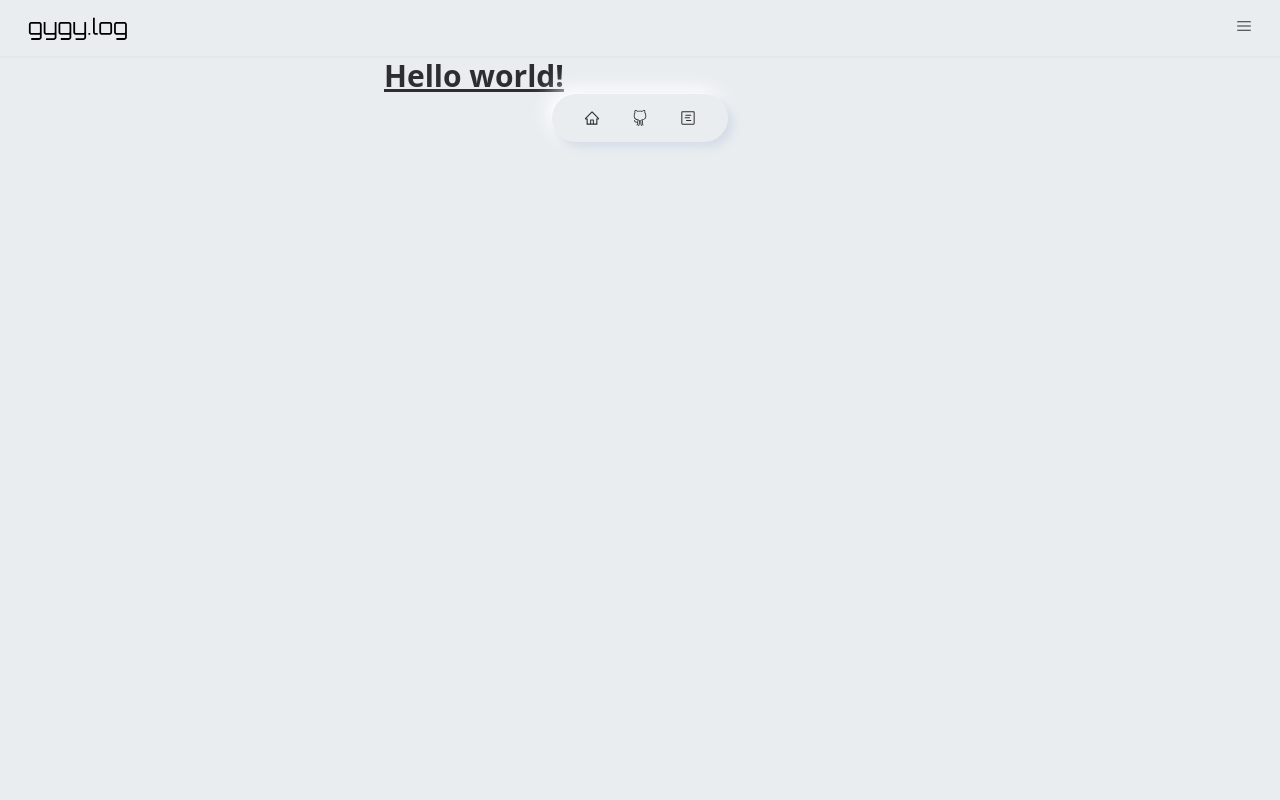
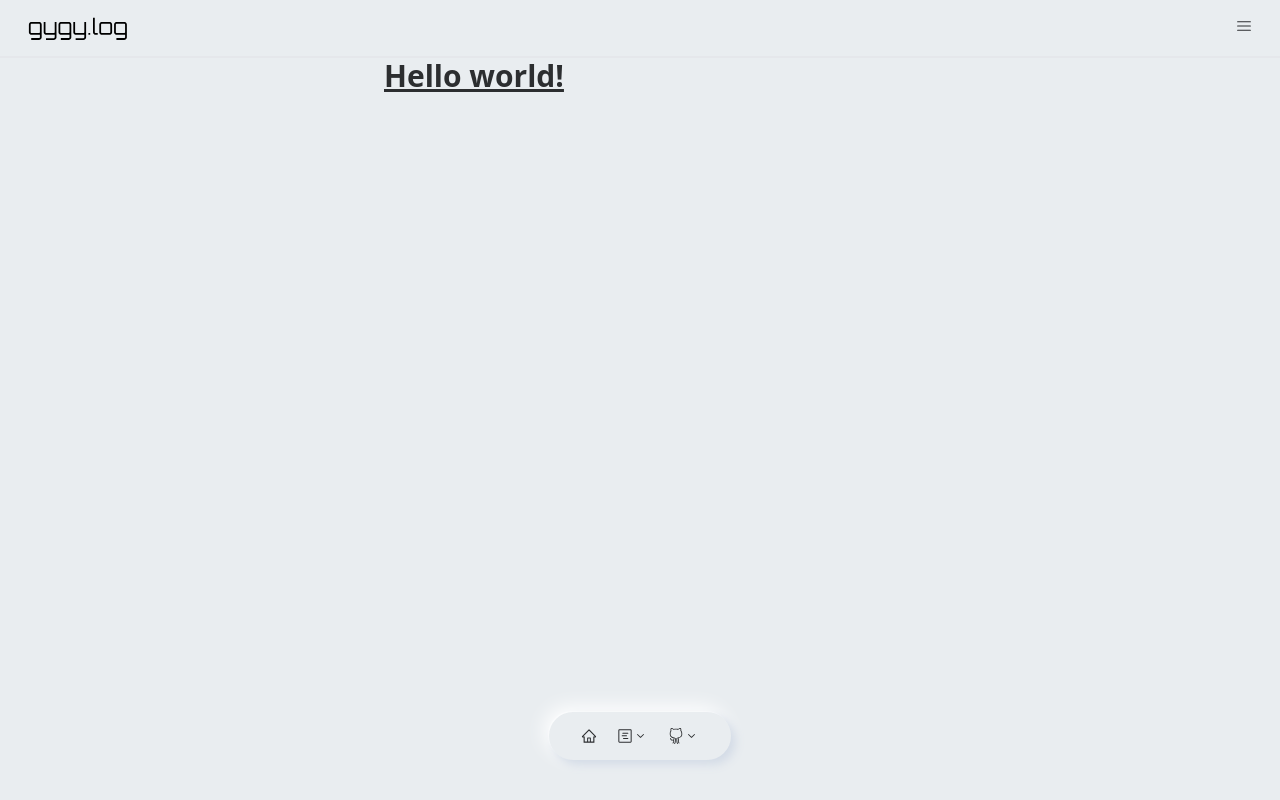
Before and after one commit to Gayun00/blog, a Next.js app: page / in a window 1280 px wide. Built offline with nearby package versions, Linux system fonts and the light colour scheme.

Commit message:
Add: gnb navigation list

```diff
--- a/package.json
+++ b/package.json
@@ -12,6 +12,7 @@
     "@radix-ui/react-dialog": "^1.0.4",
     "@radix-ui/react-icons": "^1.3.0",
     "@radix-ui/react-menubar": "^1.0.3",
+    "@radix-ui/react-navigation-menu": "^1.1.3",
     "@types/node": "20.4.1",
     "@types/react": "18.2.14",
     "@types/react-dom": "18.2.6",
--- a/src/app/components/GNB/index.tsx
+++ b/src/app/components/GNB/index.tsx
@@ -1,23 +1,71 @@
+"use client";
+import React, { ReactComponentElement, ReactNode } from "react";
+import * as NavigationMenu from "@radix-ui/react-navigation-menu";
 import Link from "next/link";
-import React from "react";
 import { AiOutlineHome } from "react-icons/ai";
 import { SlSocialGithub } from "react-icons/sl";
 import { GoProjectRoadmap } from "react-icons/go";
-
+import { CaretDownIcon } from "@radix-ui/react-icons";
+import { IconType } from "react-icons";
 function Gnb() {
   return (
-    <div className="pl-8 pr-8 flex justify-center items-center gap-x-8 h-12 bg-slate-primary rounded-primary shadow-new-morph">
-      <Link href="/">
-        <AiOutlineHome />
-      </Link>
-      <Link href="/">
-        <SlSocialGithub />
-      </Link>
-      <Link href="/">
-        <GoProjectRoadmap />
-      </Link>
+    <div className="fixed bottom-10 pl-8 pr-8 flex justify-center items-center gap-x-8 h-12 bg-slate-primary rounded-primary shadow-new-morph">
+      <NavigationMenu.Root className="NavigationMenuRoot">
+        <NavigationMenu.List className="flex gap-x-5">
+          <GnbItem Button={AiOutlineHome} href="/"></GnbItem>
+
+          <GnbItem Button={GoProjectRoadmap}>
+            <ul className="flex flex-col">
+              <Link href="/portfolio">portfolio</Link>
+
+              <Link href="/posts">Blog</Link>
+            </ul>
+          </GnbItem>
+
+          <GnbItem Button={SlSocialGithub} href={"/"}>
+            <ul className="List two">
+              <Link href="/portfolio">portfolio</Link>
+              <Link href="/posts">Blog</Link>
+            </ul>
+          </GnbItem>
+
+          <NavigationMenu.Indicator className="NavigationMenuIndicator">
+            <div className="Arrow" />
+          </NavigationMenu.Indicator>
+        </NavigationMenu.List>
+
+        {/* <div className="ViewportPosition">
+          <NavigationMenu.Viewport className="NavigationMenuViewport" />
+        </div> */}
+      </NavigationMenu.Root>
     </div>
   );
 }
 
+interface GnbItemProps {
+  Button: IconType;
+  children?: ReactNode;
+  href?: string;
+}
+
+function GnbItem({ Button, href, children }: GnbItemProps) {
+  return (
+    <NavigationMenu.Item>
+      <NavigationMenu.Trigger className="flex">
+        {href ? (
+          <Link href={href}>
+            <Button />
+          </Link>
+        ) : (
+          <Button />
+        )}
+        {children && <CaretDownIcon className="CaretDown" aria-hidden />}
+      </NavigationMenu.Trigger>
+      <NavigationMenu.Content className="absolute top-10">
+        {children}
+      </NavigationMenu.Content>
+    </NavigationMenu.Item>
+  );
+}
+
 export default Gnb;
```
Also changed, not shown: 1 other file (tests, documents, lock files or other folders).
